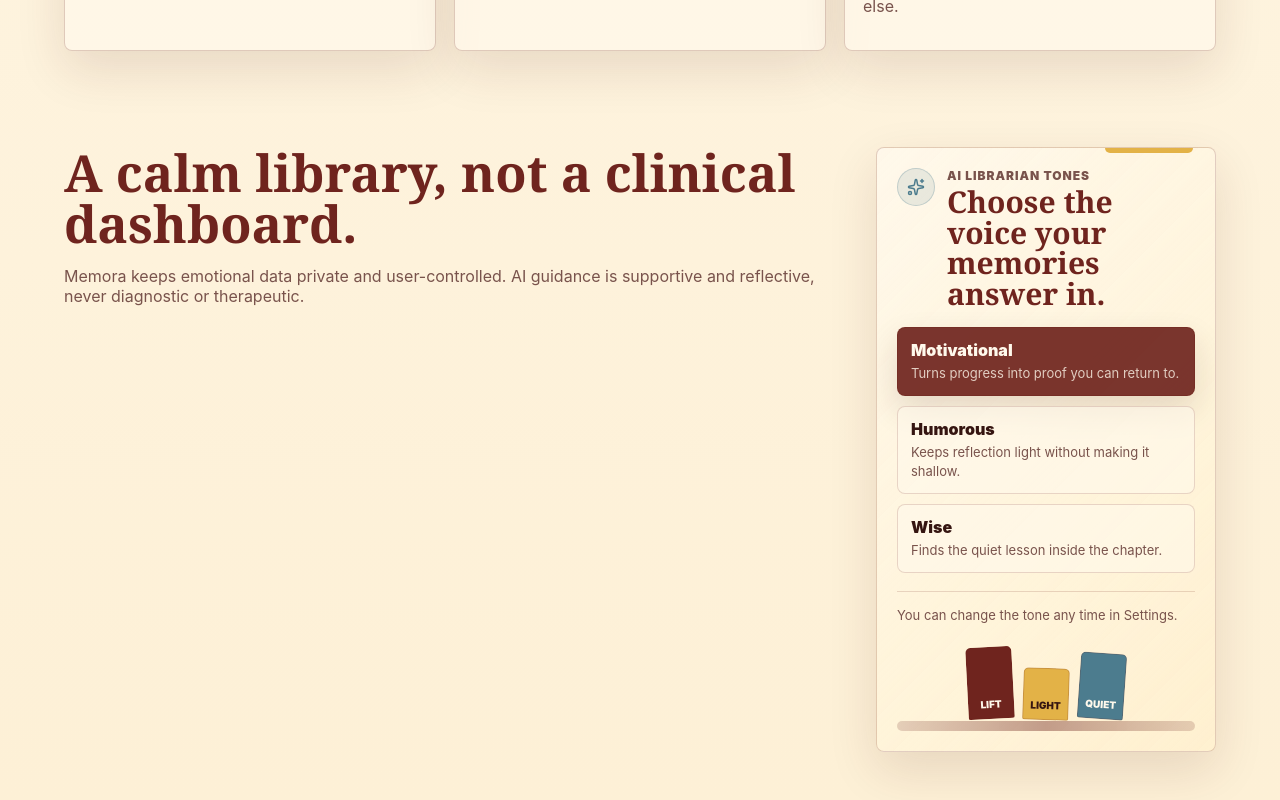
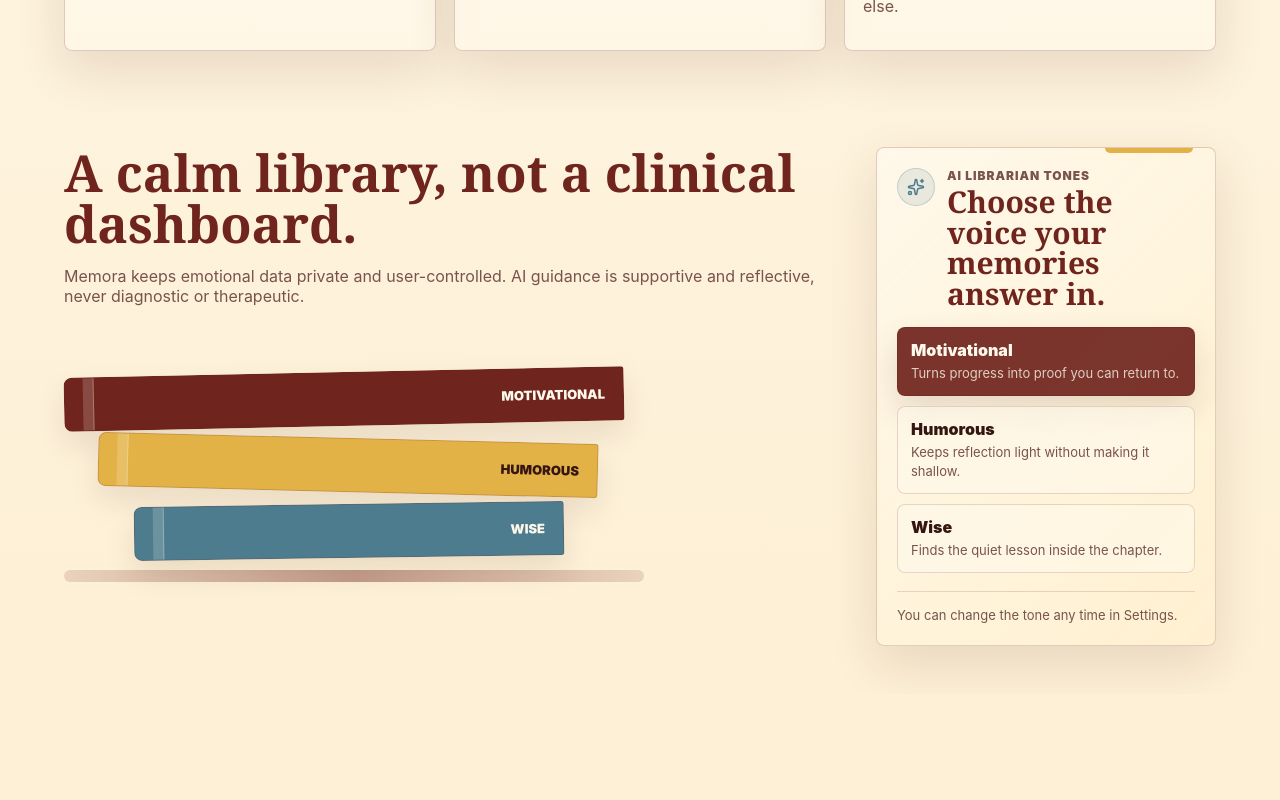
Before and after one commit to KipianiNikoloz/Memora, a Next.js app: page / in a window 1280 px wide. Shown: the part 969-1769 px from the top of the page. After the commit the page ends 1663 px from the top, so only its background shows below. Built offline with nearby package versions, Linux system fonts and the light colour scheme.

Commit message:
moved books

```diff
--- a/app/globals.css
+++ b/app/globals.css
@@ -454,60 +454,66 @@ button {
   line-height: 1.45;
 }
 
-.tone-shelf {
+.about-books {
   position: relative;
-  display: flex;
-  min-height: 86px;
-  align-items: end;
-  justify-content: center;
-  gap: 10px;
-  padding: 4px 20px 12px;
+  display: grid;
+  max-width: 620px;
+  gap: 12px;
+  margin-top: clamp(26px, 5vw, 56px);
+  padding: 10px 0 20px;
 }
 
-.tone-book {
-  display: grid;
-  width: 46px;
-  align-items: end;
-  justify-items: center;
+.about-books::after {
+  display: block;
+  width: min(100%, 580px);
+  height: 12px;
+  border-radius: 999px;
+  background:
+    linear-gradient(90deg, rgba(111, 36, 30, 0.14), rgba(111, 36, 30, 0.42), rgba(111, 36, 30, 0.14));
+  content: "";
+}
+
+.about-book {
+  display: flex;
+  height: 54px;
+  align-items: center;
   border: 1px solid rgba(111, 36, 30, 0.22);
-  border-radius: 5px 5px 2px 2px;
+  border-radius: 8px 3px 3px 8px;
+  box-shadow: 0 14px 30px rgba(70, 26, 20, 0.1);
   color: #fff9ec;
-  font-size: 10px;
+  font-size: 13px;
   font-weight: 900;
-  min-height: 58px;
-  padding: 8px 4px;
-  text-align: center;
+  justify-content: flex-end;
+  padding: 0 18px;
   text-transform: uppercase;
 }
 
-.tone-book-motivational {
-  min-height: 72px;
-  background: var(--burgundy);
-  transform: rotate(-3deg);
+.about-book::before {
+  width: 10px;
+  height: 100%;
+  margin-right: auto;
+  border-right: 1px solid rgba(255, 249, 236, 0.28);
+  background: rgba(255, 249, 236, 0.18);
+  content: "";
 }
 
-.tone-book-humorous {
-  min-height: 52px;
+.about-book-long {
+  width: min(100%, 560px);
+  background: var(--burgundy);
+  transform: rotate(-1.2deg);
+}
+
+.about-book-medium {
+  width: min(88%, 500px);
   background: var(--gold);
   color: var(--ink);
-  transform: translateY(1px) rotate(2deg);
+  transform: translateX(34px) rotate(1.4deg);
 }
 
-.tone-book-wise {
-  min-height: 66px;
+.about-book-short {
+  width: min(76%, 430px);
   background: var(--teal);
-  transform: rotate(4deg);
-}
-
-.tone-shelf-line {
-  position: absolute;
-  right: 0;
-  bottom: 0;
-  left: 0;
-  height: 10px;
-  border-radius: 999px;
-  background:
-    linear-gradient(90deg, rgba(111, 36, 30, 0.18), rgba(111, 36, 30, 0.42), rgba(111, 36, 30, 0.18));
+  transform: translateX(70px) rotate(-0.8deg);
 }
 
 .muted {
--- a/app/page.tsx
+++ b/app/page.tsx
@@ -56,6 +56,11 @@ export default function HomePage() {
               Memora keeps emotional data private and user-controlled. AI guidance is supportive and reflective,
               never diagnostic or therapeutic.
             </p>
+            <div className="about-books" aria-hidden="true">
+              <span className="about-book about-book-long">Motivational</span>
+              <span className="about-book about-book-medium">Humorous</span>
+              <span className="about-book about-book-short">Wise</span>
+            </div>
           </MotionItem>
           <MotionPanel className="tone-panel">
             <div className="tone-panel-header">
@@ -80,12 +85,6 @@ export default function HomePage() {
               </m.div>
             </div>
             <p className="tone-note">You can change the tone any time in Settings.</p>
-            <div className="tone-shelf" aria-hidden="true">
-              <span className="tone-book tone-book-motivational">Lift</span>
-              <span className="tone-book tone-book-humorous">Light</span>
-              <span className="tone-book tone-book-wise">Quiet</span>
-              <span className="tone-shelf-line" />
-            </div>
           </MotionPanel>
         </div>
       </MotionPage>
```
